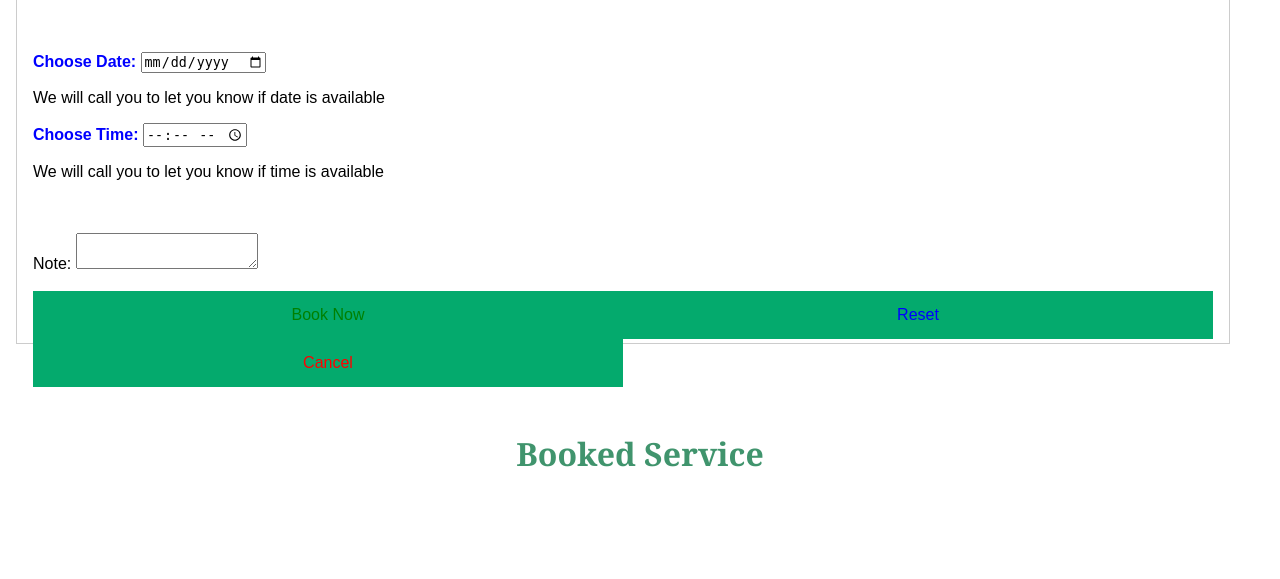
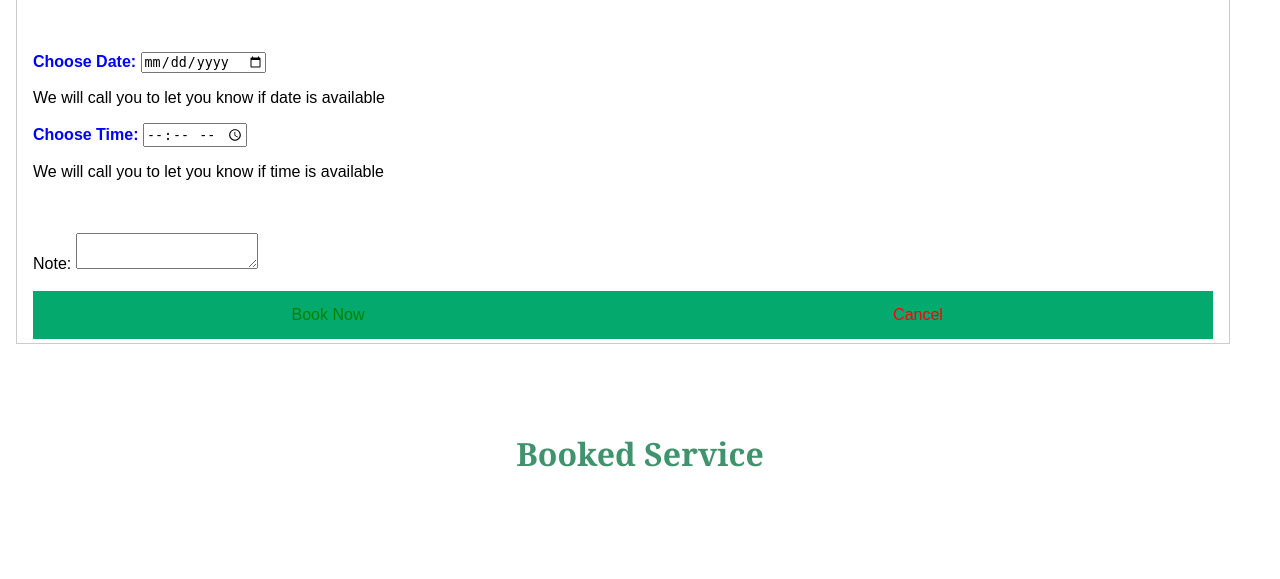
Before and after one commit to prifry/cleaningwebsite-project, a PHP site: page /view/booking.php in a window 1280 px wide. Shown: the part 334-913 px from the top of the page. Run offline with PHP 8.4, Linux system fonts and the light colour scheme; the visitor is signed in with stand-in values (Sample User, id 1); data that the repository does not hold is empty.

Commit message:
Update booking.php

```diff
--- a/CarmenCleaningService/view/booking.php
+++ b/CarmenCleaningService/view/booking.php
@@ -83,7 +83,6 @@ $bookings = BookingDB::getBookings($userId);
         <br>
         <div class="btn-group">
           <input type="submit" class="button" value="Book Now" style="color: green;">
-          <input type="reset" class="button" value="Reset" style="color: blue;">
           <input type="button" class="button" value="Cancel" style="color: red;" onclick="window.location.href='service.php'">
         </div>
         <br>
```
